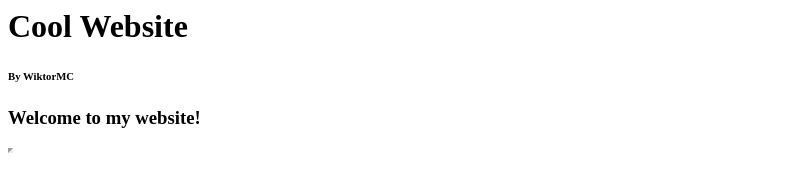
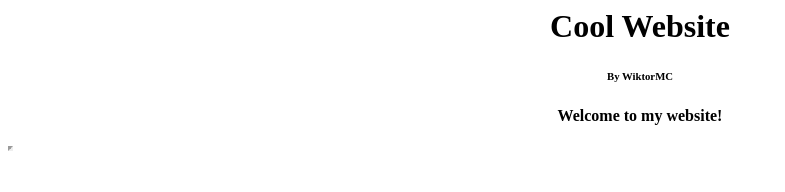
Before and after one commit to WiktorMC/WiktorMC.github.io, a plain HTML site: page index.html in a window 1280 px wide. Shown: the whole page, without its empty margins (0-785 px from the left). Drawn offline with Linux system fonts and the light colour scheme; grey boxes are pictures that could not be loaded.

Commit message:
test #2.1
centered the text

```diff
--- a/index.html
+++ b/index.html
@@ -3,9 +3,9 @@
         <title>WiktorMC's Website</title>
     </head>
     <body>
-        <h1>Cool Website</h1>
-        <h6>By WiktorMC</h6>
-        <h3>Welcome to my website!</h3>
+        <h1 style="text-align: center;">Cool Website</h1>
+        <h6 style="text-align: center;">By WiktorMC</h6>
+        <h4 style="text-align: center;">Welcome to my website!</h4>
         <iframe width="1" height="1"
         src="https://www.youtube.com/embed/QfVw8dhDMH8?si=t9xzXgDWXrm7HvoK?autoplay=1&mute=1">
         </iframe>
```
